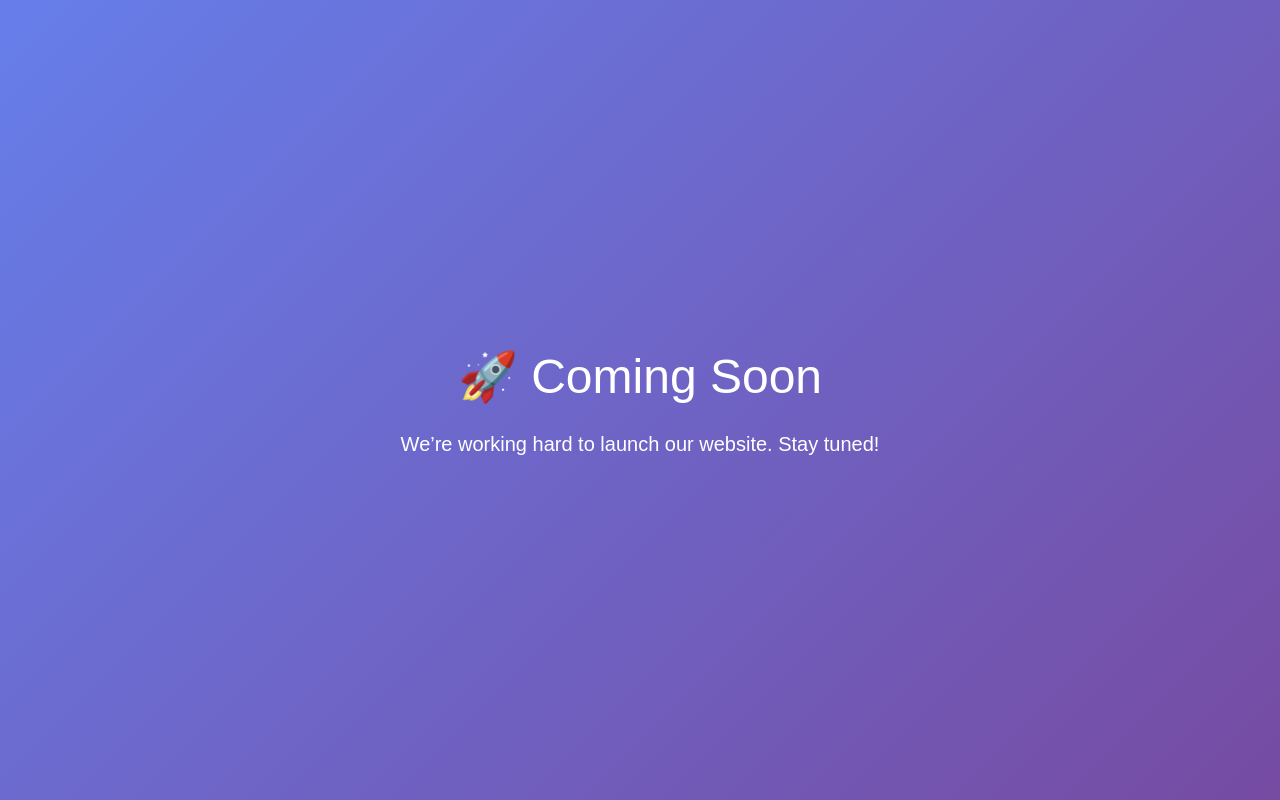
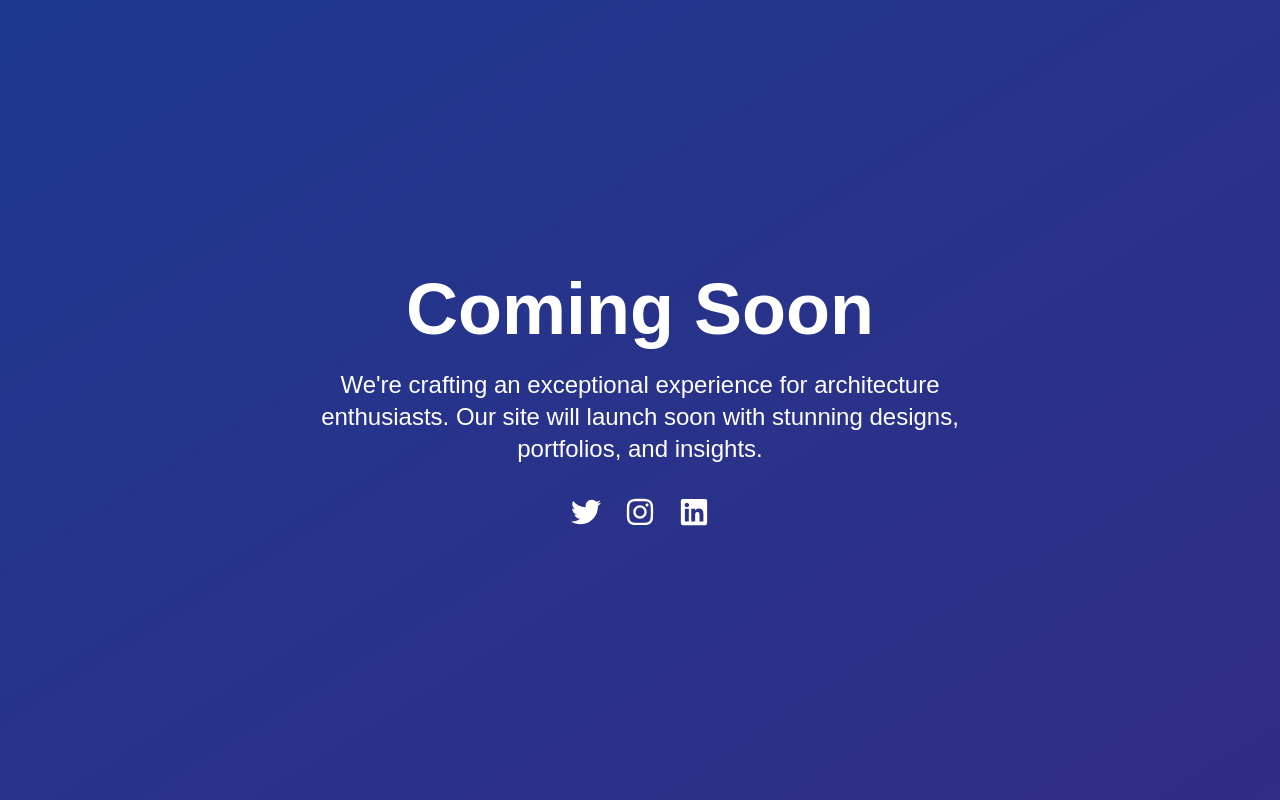
Before and after one commit to anujdarji2001/Architect-Website, a Next.js app: page / in a window 1280 px wide. Built offline with nearby package versions, Linux system fonts and the light colour scheme.

Commit message:
Enhances landing page with social links and new styling
Modernizes the coming soon page with improved layout, gradient background,
and social media icons using react-icons. Improves user engagement and
provides clear information on site launch status.

```diff
--- a/package.json
+++ b/package.json
@@ -13,7 +13,8 @@
   "dependencies": {
     "next": "15.5.3",
     "react": "19.1.0",
-    "react-dom": "19.1.0"
+    "react-dom": "19.1.0",
+    "react-icons": "^5.5.0"
   },
   "devDependencies": {
     "@eslint/eslintrc": "^3",
--- a/src/app/page.tsx
+++ b/src/app/page.tsx
@@ -1,22 +1,53 @@
-export default function Home() {
+// app/page.tsx (or app/coming-soon/page.tsx if you want a separate route)
+
+import { Metadata } from 'next';
+import { FaTwitter, FaInstagram, FaLinkedin } from 'react-icons/fa'; // Install with: npm install react-icons
+
+export const metadata: Metadata = {
+  title: 'Architect Website - Coming Soon',
+  description: 'Our architect website is under construction. Stay tuned!',
+  icons: {
+    icon: '/favicon.ico',
+  },
+};
+
+export default function ComingSoon() {
   return (
-    <div
-      style={{
-        height: "100vh",
-        display: "flex",
-        alignItems: "center",
-        justifyContent: "center",
-        flexDirection: "column",
-        background: "linear-gradient(135deg, #667eea 0%, #764ba2 100%)",
-        color: "white",
-        textAlign: "center",
-        fontFamily: "sans-serif",
-      }}
-    >
-      <h1 style={{ fontSize: "3rem", marginBottom: "1rem" }}>🚀 Coming Soon</h1>
-      <p style={{ fontSize: "1.25rem" }}>
-        We’re working hard to launch our website. Stay tuned!
-      </p>
+    <div className="min-h-screen bg-gradient-to-br from-blue-900 to-indigo-900 flex flex-col items-center justify-center text-white px-4">
+      <main className="text-center max-w-2xl">
+        <h1 className="text-5xl md:text-7xl font-bold mb-6 animate-fade-in">
+          Coming Soon
+        </h1>
+        <p className="text-xl md:text-2xl mb-8 animate-fade-in delay-200">
+          We&apos;re crafting an exceptional experience for architecture enthusiasts. Our site will launch soon with stunning designs, portfolios, and insights.
+        </p>
+
+        {/* Social links */}
+        <div className="flex justify-center gap-6 animate-fade-in delay-400">
+          <a href="https://twitter.com/yourhandle" target="_blank" rel="noopener noreferrer" className="hover:scale-110 transition">
+            <FaTwitter className="text-3xl" />
+          </a>
+          <a href="https://instagram.com/yourhandle" target="_blank" rel="noopener noreferrer" className="hover:scale-110 transition">
+            <FaInstagram className="text-3xl" />
+          </a>
+          <a href="https://linkedin.com/company/yourcompany" target="_blank" rel="noopener noreferrer" className="hover:scale-110 transition">
+            <FaLinkedin className="text-3xl" />
+          </a>
+        </div>
+      </main>
+
+      {/* Optional: Add a subtle animation or background elements */}
+      <style>{`
+        @keyframes fade-in {
+          from { opacity: 0; transform: translateY(20px); }
+          to { opacity: 1; transform: translateY(0); }
+        }
+        .animate-fade-in {
+          animation: fade-in 1s ease-out forwards;
+        }
+        .delay-200 { animation-delay: 0.2s; }
+        .delay-400 { animation-delay: 0.4s; }
+      `}</style>
     </div>
   );
 }
```
Also changed, not shown: 1 other file (tests, documents, lock files or other folders).
